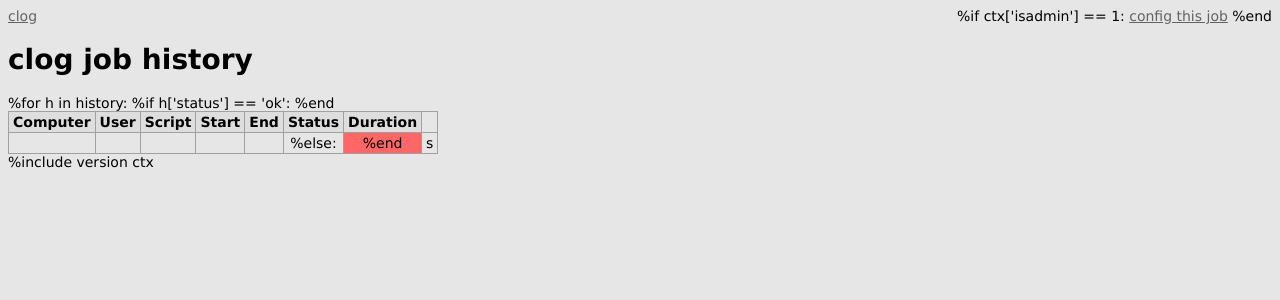
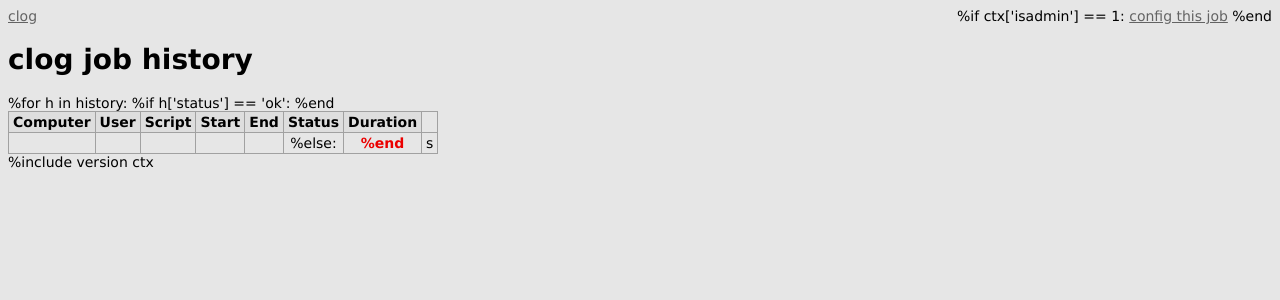
Before and after one commit to zanardo/clog, a Python web app: template views/history.html in a window 1280 px wide. Shown: the top 300 px of the page. Run offline with Jinja, Linux system fonts and the light colour scheme; the template is opened without the code that fills it, so the values that code supplies are empty.

Commit message:
change status style

```diff
--- a/static/styles.css
+++ b/static/styles.css
@@ -35,3 +35,17 @@ a:hover {
 .tdright {
 	text-align: right;
 }
+
+.tdfail {
+	/*background-color: #FF6666;*/
+}
+
+.tdfail a {
+	color: #EB0000;
+	font-weight: bold;
+}
+
+.tdfail {
+	color: #EB0000;
+	font-weight: bold;
+}
--- a/views/history.html
+++ b/views/history.html
@@ -34,7 +34,7 @@
 		%if h['status'] == 'ok':
 		<td class="tdcenter">
 		%else:
-		<td bgcolor="#FF6666" class="tdcenter">
+		<td class="tdcenter tdfail">
 		%end
 			<a href="/jobs/{{h['computername']}}/{{h['computeruser']}}/{{h['script']}}/{{ h['id'] }}">
 				{{ h['status'] }}
--- a/views/jobstable.html
+++ b/views/jobstable.html
@@ -16,7 +16,7 @@
 		%if job['laststatus'] == 'ok':
 		<td class="tdcenter">
 		%else:
-		<td bgcolor="#FF6666" class="tdcenter">
+		<td class="tdfail tdcenter">
 		%end
 			{{ job['laststatus'] }}
 		</td>
```
